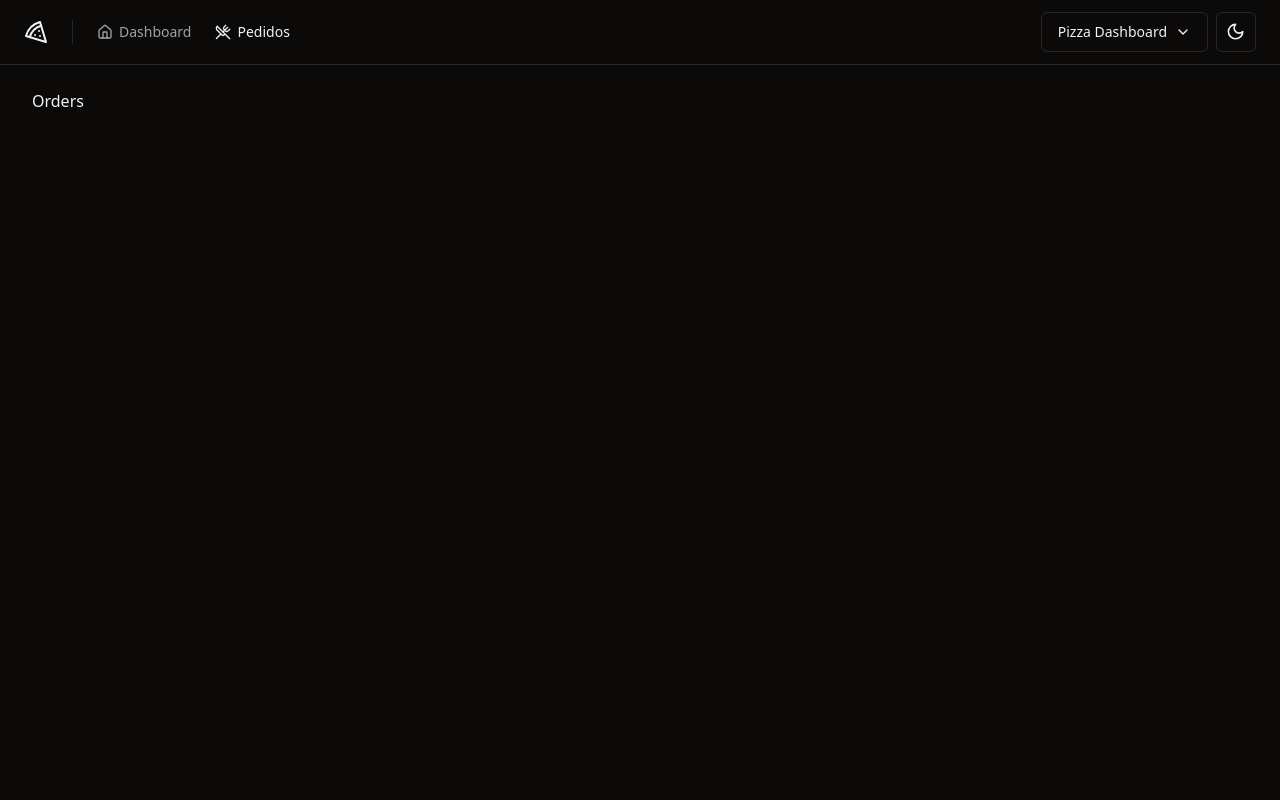
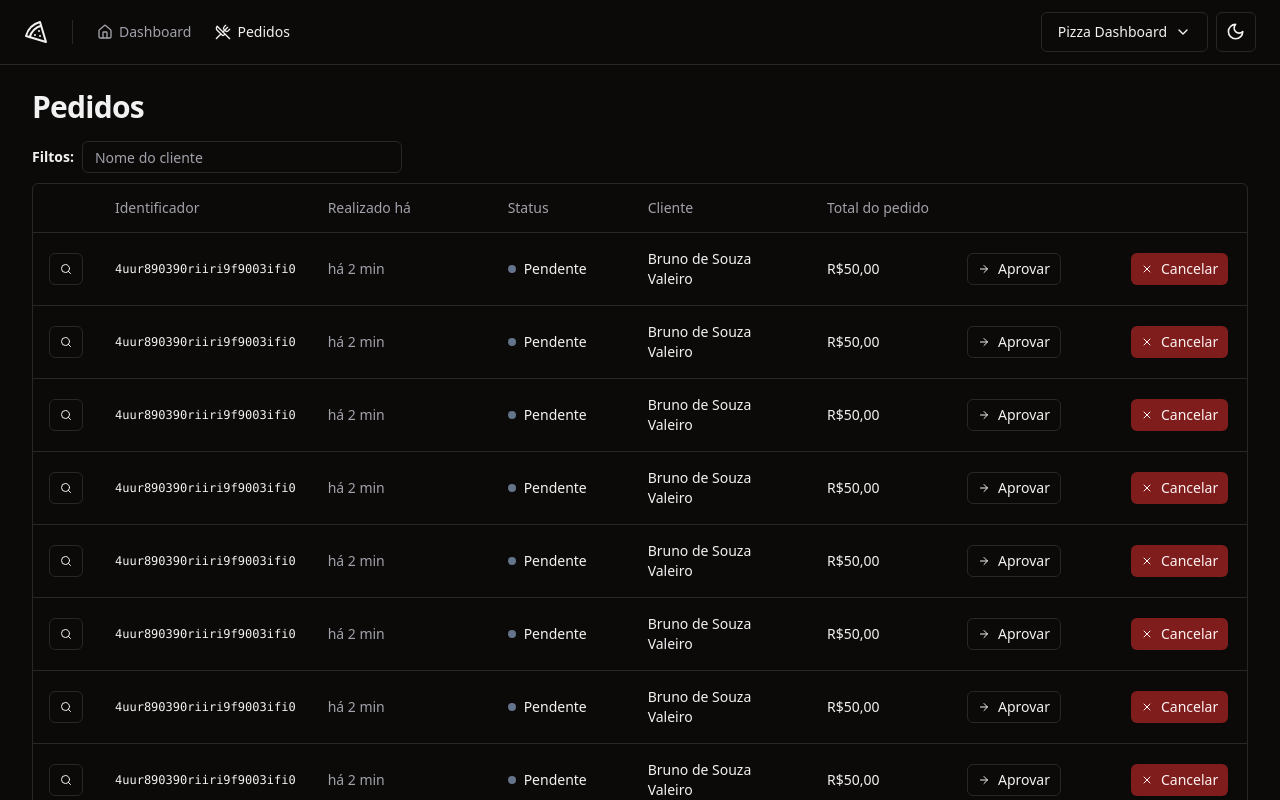
Before and after one commit to bsvleste/pizzaDashboard, a React (Vite) app: page /orders in a window 1280 px wide. Shown: the top 800 px of the page. Built offline with nearby package versions, Linux system fonts and the light colour scheme.

Commit message:
feature:add table orders

```diff
--- a/src/components/ui/button.tsx
+++ b/src/components/ui/button.tsx
@@ -1,36 +1,37 @@
-import * as React from "react"
-import { Slot } from "@radix-ui/react-slot"
-import { cva, type VariantProps } from "class-variance-authority"
+import { Slot } from '@radix-ui/react-slot'
+import { cva, type VariantProps } from 'class-variance-authority'
+import * as React from 'react'
 
-import { cn } from "@/lib/utils"
+import { cn } from '@/lib/utils'
 
 const buttonVariants = cva(
-  "inline-flex items-center justify-center whitespace-nowrap rounded-md text-sm font-medium ring-offset-background transition-colors focus-visible:outline-none focus-visible:ring-2 focus-visible:ring-ring focus-visible:ring-offset-2 disabled:pointer-events-none disabled:opacity-50",
+  'inline-flex items-center justify-center whitespace-nowrap rounded-md text-sm font-medium ring-offset-background transition-colors focus-visible:outline-none focus-visible:ring-2 focus-visible:ring-ring focus-visible:ring-offset-2 disabled:pointer-events-none disabled:opacity-50',
   {
     variants: {
       variant: {
-        default: "bg-primary text-primary-foreground hover:bg-primary/90",
+        default: 'bg-primary text-primary-foreground hover:bg-primary/90',
         destructive:
-          "bg-destructive text-destructive-foreground hover:bg-destructive/90",
+          'bg-destructive text-destructive-foreground hover:bg-destructive/90',
         outline:
-          "border border-input bg-background hover:bg-accent hover:text-accent-foreground",
+          'border border-input bg-background hover:bg-accent hover:text-accent-foreground',
         secondary:
-          "bg-secondary text-secondary-foreground hover:bg-secondary/80",
-        ghost: "hover:bg-accent hover:text-accent-foreground",
-        link: "text-primary underline-offset-4 hover:underline",
+          'bg-secondary text-secondary-foreground hover:bg-secondary/80',
+        ghost: 'hover:bg-accent hover:text-accent-foreground',
+        link: 'text-primary underline-offset-4 hover:underline',
       },
       size: {
-        default: "h-10 px-4 py-2",
-        sm: "h-9 rounded-md px-3",
-        lg: "h-11 rounded-md px-8",
-        icon: "h-10 w-10",
+        xs: 'h-8 px-2.5',
+        default: 'h-10 px-4 py-2',
+        sm: 'h-9 rounded-md px-3',
+        lg: 'h-11 rounded-md px-8',
+        icon: 'h-10 w-10',
       },
     },
     defaultVariants: {
-      variant: "default",
-      size: "default",
+      variant: 'default',
+      size: 'default',
     },
-  }
+  },
 )
 
 export interface ButtonProps
@@ -41,7 +42,7 @@
 
 const Button = React.forwardRef<HTMLButtonElement, ButtonProps>(
   ({ className, variant, size, asChild = false, ...props }, ref) => {
-    const Comp = asChild ? Slot : "button"
+    const Comp = asChild ? Slot : 'button'
     return (
       <Comp
         className={cn(buttonVariants({ variant, size, className }))}
@@ -49,8 +50,8 @@
         {...props}
       />
     )
-  }
+  },
 )
-Button.displayName = "Button"
+Button.displayName = 'Button'
 
 export { Button, buttonVariants }
--- a/src/pages/app/orders.tsx
+++ /dev/null
@@ -1,3 +0,0 @@
-export function Orders() {
-  return <div>Orders</div>
-}
--- /dev/null
+++ b/src/pages/app/orders/orders.tsx
@@ -0,0 +1,88 @@
+import { ArrowRight, Search, X } from 'lucide-react'
+import { Helmet } from 'react-helmet-async'
+
+import { Button } from '@/components/ui/button'
+import { Input } from '@/components/ui/input'
+import {
+  Table,
+  TableBody,
+  TableCell,
+  TableHead,
+  TableHeader,
+  TableRow,
+} from '@/components/ui/table'
+
+export function Orders() {
+  return (
+    <>
+      <Helmet title="Pedidos" />
+      <div className="flex flex-col gap-4">
+        <h1 className="text-3xl font-bold tracking-tight">Pedidos</h1>
+      </div>
+      <div className="space-y-2.5">
+        <form className="flex items-center gap-2">
+          <span className="text-sm font-semibold">Filtos:</span>
+          <Input placeholder="Nome do cliente" className="h-8 w-[320px]" />
+        </form>
+        <div className="rounded-md border">
+          <Table>
+            <TableHeader>
+              <TableRow>
+                <TableHead className="w-[64px]"></TableHead>
+                <TableHead className="w-[140px]">Identificador</TableHead>
+                <TableHead className="w-[180px]">Realizado há</TableHead>
+                <TableHead className="w-[140px]">Status</TableHead>
+                <TableHead>Cliente</TableHead>
+                <TableHead className="w-[140px]">Total do pedido</TableHead>
+                <TableHead className="w-[164px]"></TableHead>
+                <TableHead className="w-[132px]"></TableHead>
+              </TableRow>
+            </TableHeader>
+            <TableBody>
+              {Array.from({ length: 10 }).map((_, index) => {
+                return (
+                  <TableRow key={index}>
+                    <TableCell>
+                      <Button variant="outline" size="xs">
+                        <Search className="h-3 w-3" />
+                        <span className="sr-only">Detalhe do pedido</span>
+                      </Button>
+                    </TableCell>
+                    <TableCell className="font-mono text-xs font-medium">
+                      4uur890390riiri9f9003ifi0
+                    </TableCell>
+                    <TableCell className="text-muted-foreground">
+                      há 2 min
+                    </TableCell>
+                    <TableCell>
+                      <div className="flex items-center gap-2">
+                        <span className="h-2 w-2 rounded-full bg-slate-500"></span>
+                        <span>Pendente</span>
+                      </div>
+                    </TableCell>
+                    <TableCell className="font-medium">
+                      Bruno de Souza Valeiro
+                    </TableCell>
+                    <TableCell className="font-medium">R$50,00</TableCell>
+                    <TableCell>
+                      <Button variant="outline" size="xs">
+                        <ArrowRight className="mr-2 h-3 w-3" />
+                        Aprovar
+                      </Button>
+                    </TableCell>
+                    <TableCell>
+                      <Button variant="destructive" size="xs">
+                        <X className="mr-2 h-3 w-3" />
+                        Cancelar
+                      </Button>
+                    </TableCell>
+                  </TableRow>
+                )
+              })}
+            </TableBody>
+          </Table>
+        </div>
+      </div>
+    </>
+  )
+}
--- a/src/routes.tsx
+++ b/src/routes.tsx
@@ -3,7 +3,7 @@
 import { AppLayout } from './pages/_layouts/app'
 import { SignInLayout } from './pages/_layouts/auth'
 import { Dashboard } from './pages/app/dashboard'
-import { Orders } from './pages/app/orders'
+import { Orders } from './pages/app/orders/orders'
 import { SignIn } from './pages/auth/sign-in'
 import { SignUp } from './pages/auth/sign-up'
 export const router = createBrowserRouter([
```
